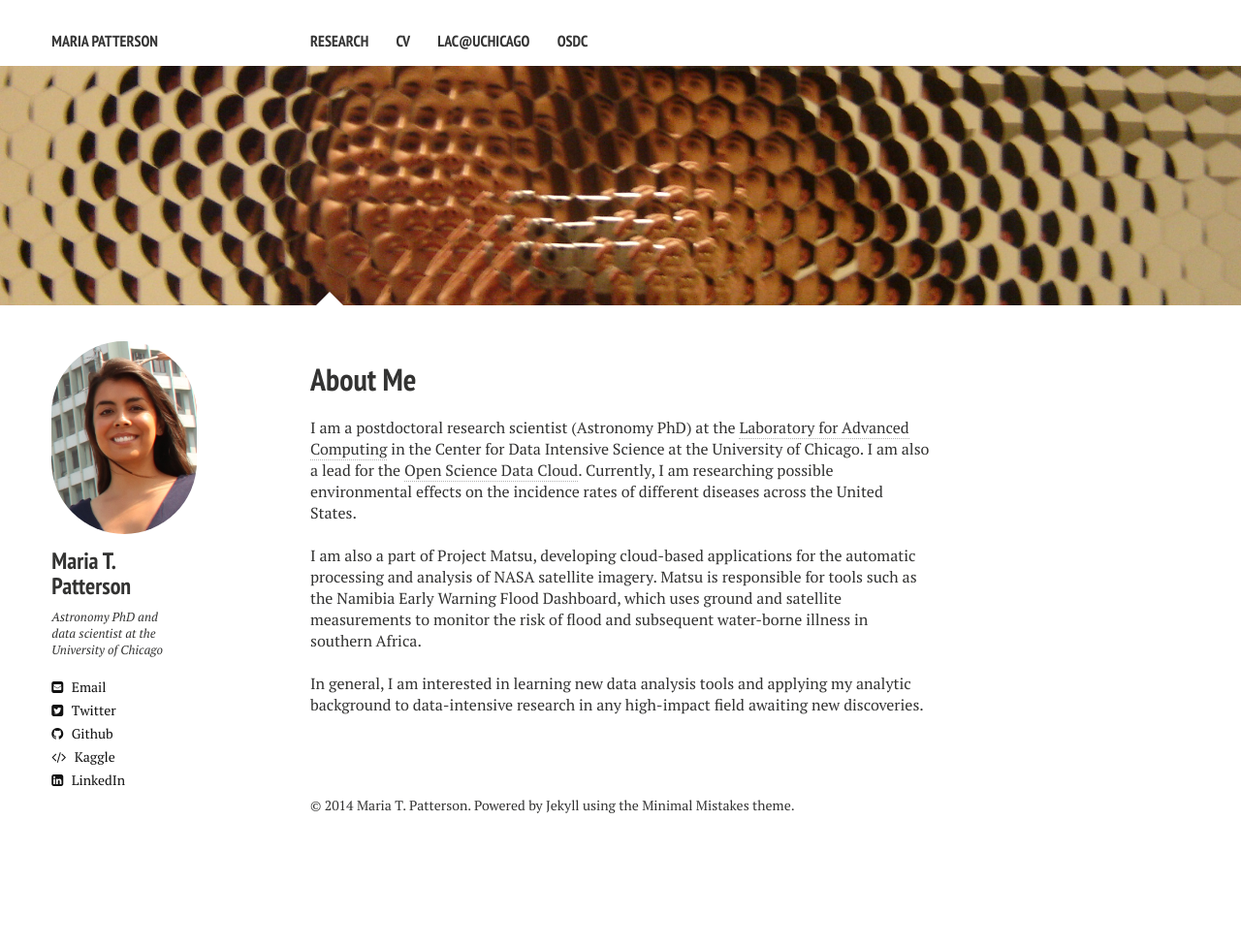
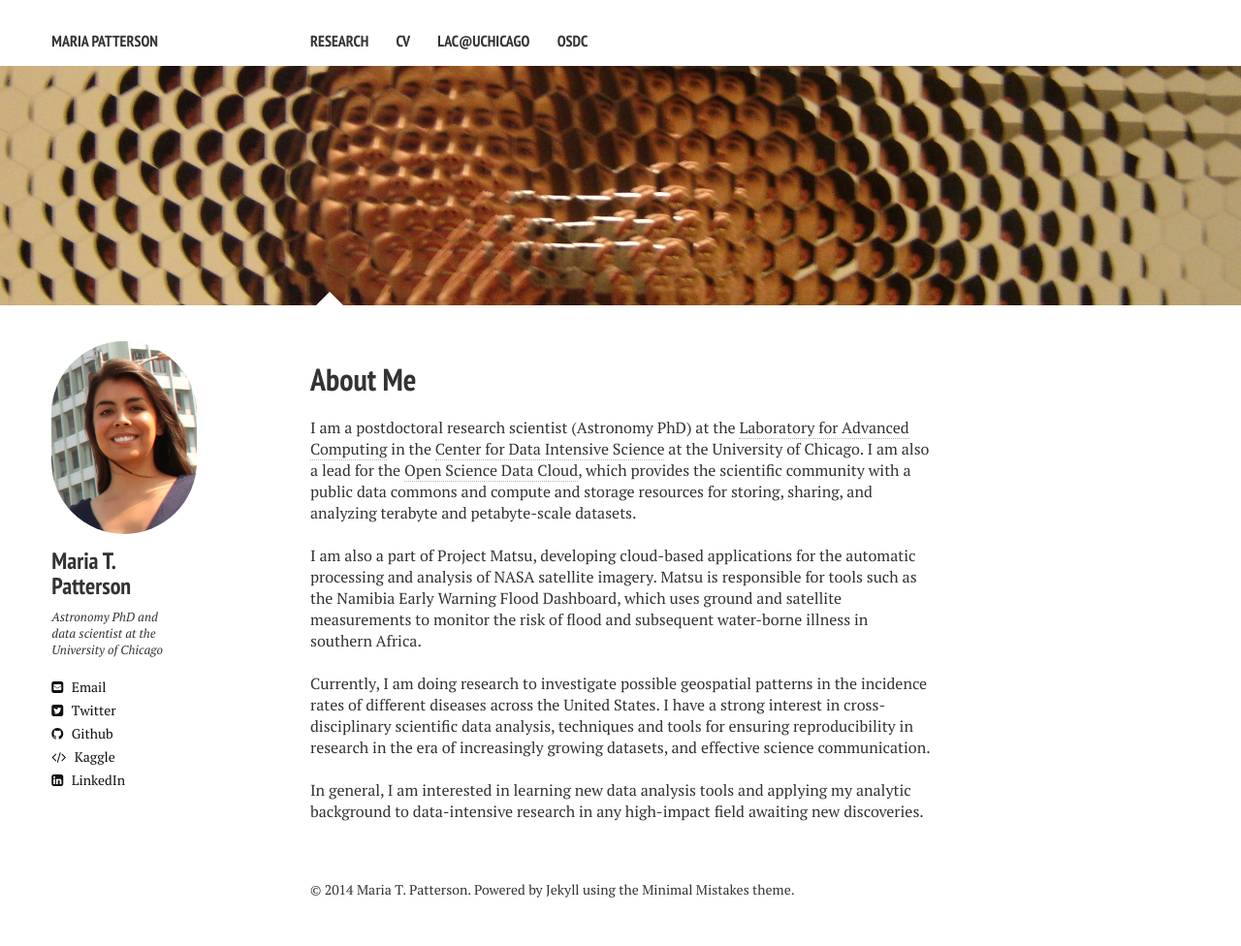
Before and after one commit to mtpatter/mtpatter.github.io, a Jekyll site: the page built from index.md, in a window 1280 px wide. Shown: the whole page at 97% size. Built offline with Jekyll 4.4.1, drawn with Linux system fonts in a browser that asks for light colours; nearby versions of some CDN libraries; before the commit the page ends 900 px from its top, so only the background shows below that.

Commit message:
updated home page

```diff
--- a/index.md
+++ b/index.md
@@ -8,12 +8,14 @@ image:
 
 # About Me
 
-I am a postdoctoral research scientist (Astronomy PhD) at the [Laboratory for Advanced Computing](http://labcomputing.opensciencedatacloud.org/) in the Center for Data Intensive Science at the
-University of Chicago. I am also a lead for the [Open Science Data Cloud](http://opensciencedatacloud.org).
-Currently, I am researching possible environmental effects on the incidence rates of different diseases across the United States.
+I am a postdoctoral research scientist (Astronomy PhD) at the [Laboratory for Advanced Computing](http://labcomputing.opensciencedatacloud.org/) in the [Center for Data Intensive Science](http://cdis.uchicago.edu/) at the
+University of Chicago. I am also a lead for the [Open Science Data Cloud](http://opensciencedatacloud.org), which provides the scientific community with a public data commons and compute and storage resources for storing, sharing, and analyzing terabyte and petabyte-scale datasets.
 
 <br>
 I am also a part of Project Matsu, developing cloud-based applications for the automatic processing and analysis of NASA satellite imagery. Matsu is responsible for tools such as the Namibia Early Warning Flood Dashboard, which uses ground and satellite measurements to monitor the risk of flood and subsequent water-borne illness in southern Africa.
 
 <br>
+Currently, I am doing research to investigate possible geospatial patterns in the incidence rates of different diseases across the United States.  I have a strong interest in cross-disciplinary scientific data analysis, techniques and tools for ensuring reproducibility in research in the era of increasingly growing datasets, and effective science communication.
+
+<br>
 In general, I am interested in learning new data analysis tools and applying my analytic background to data-intensive research in any high-impact field awaiting new discoveries.
```
